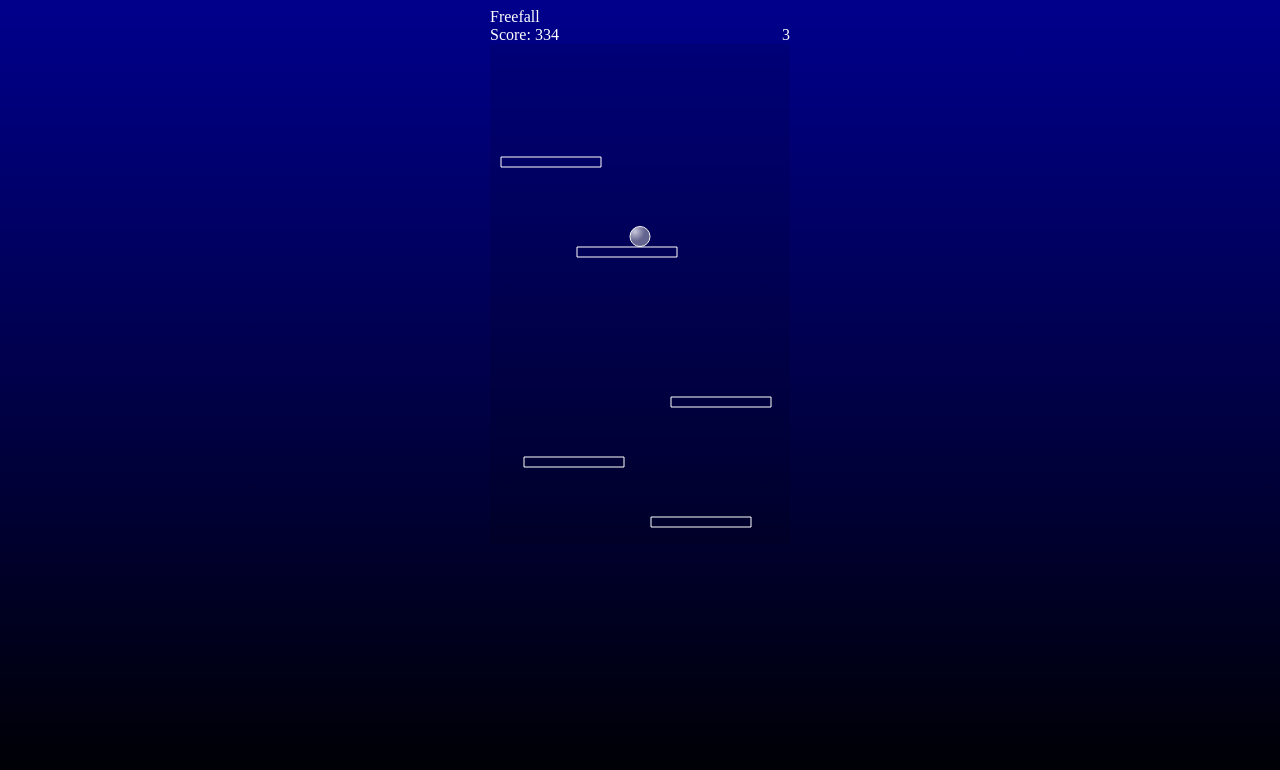
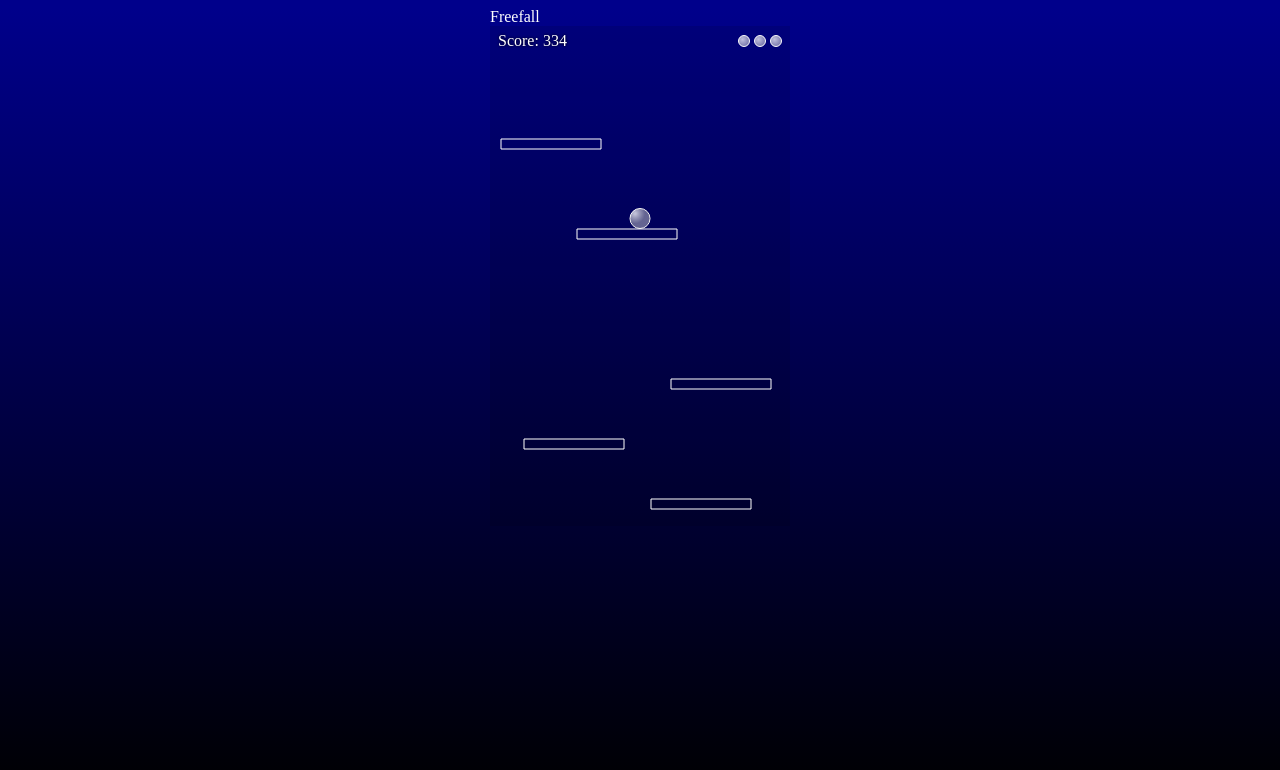
Before and after one commit to Korimsoft/freefall, a website with bundled scripts: page app/index.html in a window 1280 px wide. Both pictures are taken after a click on the button "Start". Built offline with nearby package versions, Linux system fonts and the light colour scheme.

Commit message:
Show the score and lives as an overlay over the game board
The score and lives move from the row above the board to a see-through
strip over its top edge. Each life is a small picture of the ball; when a
life is lost the leftmost ball blinks three times and then disappears.

Co-Authored-By: Claude Opus 5.5 <noreply@anthropic.com>

```diff
--- a/app/index.html
+++ b/app/index.html
@@ -16,17 +16,12 @@
     <div class="center">
         <div class="title">Freefall</div>
         <div class="game">
-            <div id="game-stats" class="game-stats">
-                <span id="score" class="left">
-                    Score: <span id="score-counter">0</span>
-                </span>
-                <span id="lives" class="right">
-                    <span id="lives-counter">
-                    </span>
-                </span>
-            </div>
             <div class="board">
                 <canvas id="canvas" tabindex="0"></canvas>
+                <div id="hud" class="hud">
+                    <span class="score">Score: <span id="score-counter">0</span></span>
+                    <span id="lives" class="lives"></span>
+                </div>
                 <div id="menu" class="menu">
                     <div id="game-over" class="game-over" hidden>
                         <div class="game-over-title">Game Over</div>
--- a/app/resources/styles/style.css
+++ b/app/resources/styles/style.css
@@ -13,24 +13,11 @@ body {
     display: none !important;
 }
 
-.left {
-    float: left;
-}
-
-.right {
-    float: right;
-}
-
 .game-control {
     background: transparent;
     border: 1px solid white;
     color: white;
     width: 150px;
-}
-
-div.game-stats {
-    color: white;
-    overflow: hidden;
 }
 
 div.title {
@@ -46,6 +33,48 @@ div.board {
     position: relative;
     width: 300px;
     height: 500px;
+}
+
+div.hud {
+    position: absolute;
+    top: 0;
+    left: 0;
+    right: 0;
+    display: flex;
+    justify-content: space-between;
+    align-items: center;
+    padding: 6px 8px;
+    color: white;
+    text-shadow: 0 0 3px black;
+    /* The HUD lies over the board but must never take a click or a touch from it. */
+    pointer-events: none;
+}
+
+.lives {
+    display: flex;
+    gap: 4px;
+}
+
+/* Looks like the ball on the canvas: the colours of BALL_FILL_LIGHT and BALL_FILL in renderer.ts. */
+.life {
+    width: 12px;
+    height: 12px;
+    box-sizing: border-box;
+    border: 1px solid white;
+    border-radius: 50%;
+    background: radial-gradient(circle at 35% 35%, rgba(255, 255, 255, 0.75), rgba(200, 200, 200, 0.5));
+}
+
+/* hud.ts sets how long and how often the lost ball blinks. */
+.life.life-lost {
+    animation-name: life-blink;
+    animation-timing-function: steps(1);
+}
+
+@keyframes life-blink {
+    50% {
+        opacity: 0;
+    }
 }
 
 div.menu {
--- a/app/src/game.ts
+++ b/app/src/game.ts
@@ -1,6 +1,7 @@
 import { Ball, Size } from './ball.js';
 import { Renderer } from './renderer.js';
 import { Platform, PlatformGenerator } from './platform.js';
+import { Hud } from './hud.js';
 
 const KEY_LEFT = 37;
 const KEY_RIGHT = 39;
@@ -16,7 +17,7 @@ type View = {
     menu: HTMLElement,
     gameOverMessage: HTMLElement,
     finalScore: HTMLElement,
-    livesCounter: HTMLElement,
+    lives: HTMLElement,
     scoreCounter: HTMLElement,
 };
 
@@ -39,7 +40,7 @@ const initView = (): View => {
         menu: elementById('menu', HTMLElement),
         gameOverMessage: elementById('game-over', HTMLElement),
         finalScore: elementById('final-score', HTMLElement),
-        livesCounter: elementById('lives-counter', HTMLElement),
+        lives: elementById('lives', HTMLElement),
         scoreCounter: elementById('score-counter', HTMLElement),
     };
 };
@@ -49,6 +50,7 @@ class Application {
     canvas: HTMLCanvasElement;
     boardDimensions: Size;
     platformGenerator: PlatformGenerator;
+    hud: Hud;
     renderer?: Renderer;
     gameLoop?: number;
     platformGeneratorLoop?: number;
@@ -62,6 +64,7 @@ class Application {
         };
 
         this.platformGenerator = new PlatformGenerator(this.boardDimensions);
+        this.hud = new Hud(view.scoreCounter, view.lives);
 
         this.view.startButton.onclick = (e) => this.startClick(e);
     }
@@ -100,8 +103,7 @@ class Application {
     }
 
     updateGameStats(gameStats: GameStats): void {
-        this.view.livesCounter.innerHTML = String(gameStats.lives);
-        this.view.scoreCounter.innerHTML = String(Math.floor(gameStats.score));
+        this.hud.show(gameStats);
     }
 
     keyDown(currentKey: number, gameState: Game): void {
--- /dev/null
+++ b/app/src/hud.ts
@@ -0,0 +1,53 @@
+const BLINK_PERIOD_MS = 300;
+const BLINKS = 3;
+export const LIFE_BLINK_MS = BLINK_PERIOD_MS * BLINKS;
+
+const LIFE_CLASS = 'life';
+const LIFE_LOST_CLASS = 'life-lost';
+
+export type HudStats = {
+    lives: number,
+    score: number,
+};
+
+export class Hud {
+    scoreCounter: HTMLElement;
+    lives: HTMLElement;
+
+    constructor(scoreCounter: HTMLElement, lives: HTMLElement) {
+        this.scoreCounter = scoreCounter;
+        this.lives = lives;
+    }
+
+    show(stats: HudStats): void {
+        this.scoreCounter.textContent = String(Math.floor(stats.score));
+
+        const standing = this.standingLives();
+        if (stats.lives > standing.length) {
+            this.showFullRow(stats.lives);
+        } else {
+            // Blinking balls are always the leftmost ones, so the next loss takes the first ball still standing.
+            standing.slice(0, standing.length - stats.lives).forEach(life => this.loseLife(life));
+        }
+    }
+
+    private standingLives(): HTMLElement[] {
+        return Array.from(this.lives.querySelectorAll<HTMLElement>(`.${LIFE_CLASS}:not(.${LIFE_LOST_CLASS})`));
+    }
+
+    private showFullRow(lives: number): void {
+        this.lives.replaceChildren();
+        for (let i = 0; i < lives; i++) {
+            const life = document.createElement('span');
+            life.className = LIFE_CLASS;
+            this.lives.append(life);
+        }
+    }
+
+    private loseLife(life: HTMLElement): void {
+        life.classList.add(LIFE_LOST_CLASS);
+        life.style.animationDuration = `${BLINK_PERIOD_MS}ms`;
+        life.style.animationIterationCount = String(BLINKS);
+        window.setTimeout(() => life.remove(), LIFE_BLINK_MS);
+    }
+}
```
Also changed, not shown: app/src/fixtures.ts (+4 -4 lines), app/src/game.test.ts (+16 -1 lines), app/src/hud.test.ts (added, +118 -0 lines).
